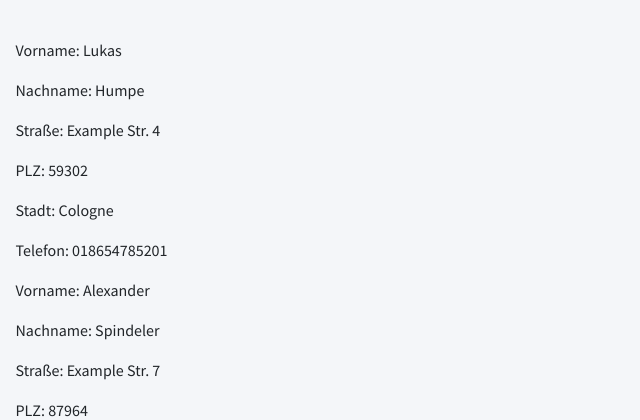
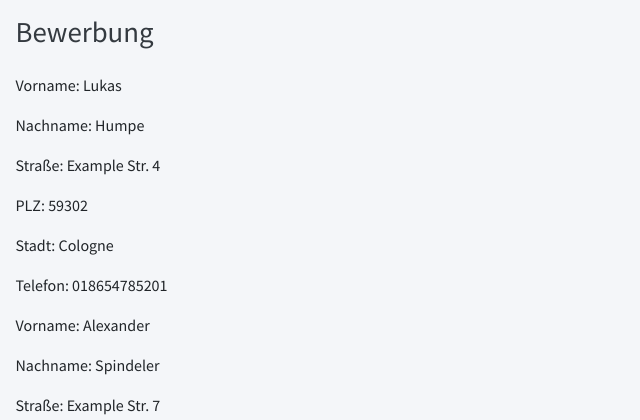
Before and after one commit to LHumpe/Assignment_Zulassungsystem, a Django app: template templates/admissionspace/applications/bewerbung.html in a window 1280 px wide. Shown: the part 57-477 px from the top of the page, without its empty margins (0-640 px from the left). Run offline with Django 3.2, Linux system fonts and the light colour scheme; the template is opened without the code that fills it: values that come from a table or form of the project are taken from there, others are empty; data comes from the database, SQL or seed files in the repository; some libraries are stand-ins or nearby versions.

Commit message:
SA1-39 Nachtrag zu Detailansicht: added Content-Header

```diff
--- a/templates/admissionspace/applications/bewerbung.html
+++ b/templates/admissionspace/applications/bewerbung.html
@@ -1,5 +1,6 @@
 {% extends 'base.html' %}
 {% load static %}
+{% block content_header %} Bewerbung {% endblock content_header %}
 {% block main_content %}
 
      {% for info in account_information %}
```
